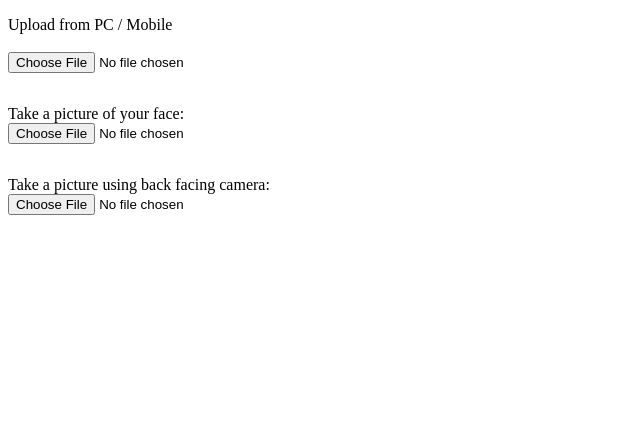
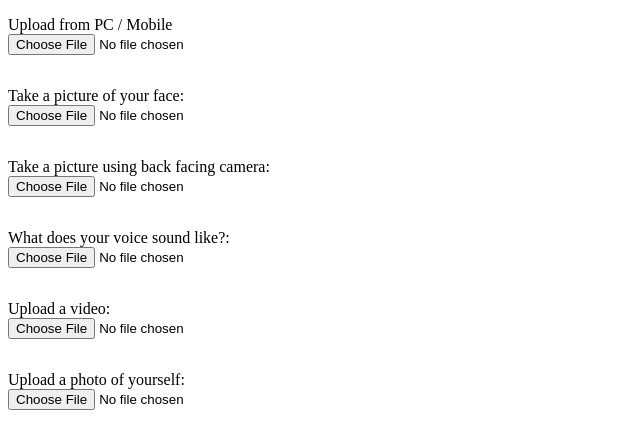
Before and after one commit to imnomee/HTML_INPUT_FILE_TAG, a plain HTML site: page index.html in a window 1280 px wide. Shown: the whole page, without its empty margins (0-640 px from the left). Drawn offline with Linux system fonts and the light colour scheme.

Commit message:
audio video selfie

```diff
--- a/index.html
+++ b/index.html
@@ -7,13 +7,9 @@
         <link rel="stylesheet" href="style.css" />
     </head>
     <body>
-        <!-- File upload from PC or Mobile -->
         <label for="pc_file">Upload from PC / Mobile</label>
-        <br />
         <input type="file" name="file" id="pc_file" />
-        <br />
         <label for="selfie">Take a picture of your face:</label>
-
         <input
             type="file"
             id="selfie"
@@ -22,12 +18,23 @@
             capture="user" />
 
         <label for="picture">Take a picture using back facing camera:</label>
-
         <input
             type="file"
             id="picture"
             name="picture"
             accept="image/*"
             capture="environment" />
+
+        <label for="soundFile">What does your voice sound like?:</label>
+        <input type="file" id="soundFile" capture="user" accept="audio/*" />
+
+        <label for="videoFile">Upload a video:</label>
+        <input
+            type="file"
+            id="videoFile"
+            capture="environment"
+            accept="video/*" />
+        <label for="imageFile">Upload a photo of yourself:</label>
+        <input type="file" id="imageFile" capture="user" accept="image/*" />
     </body>
 </html>
```
